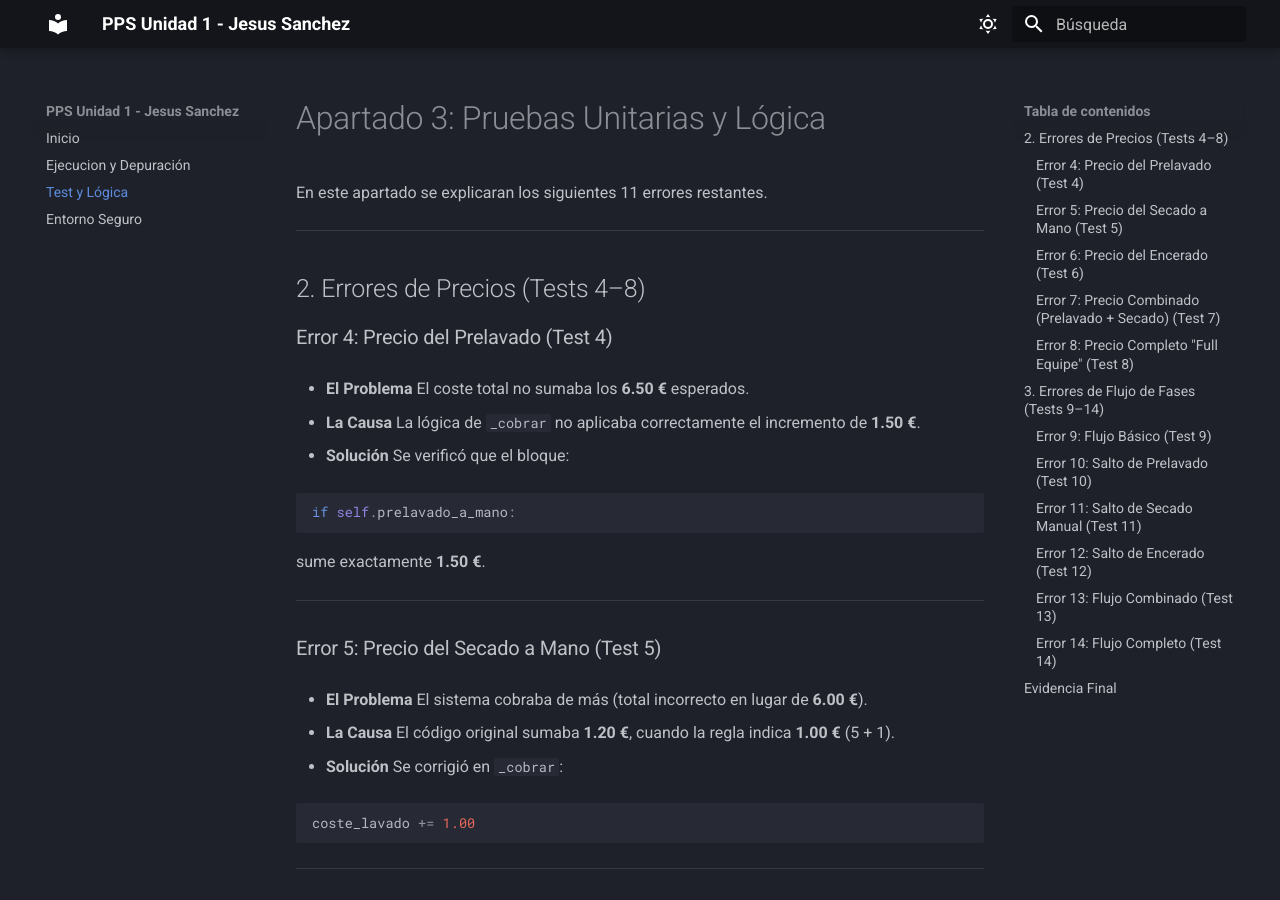
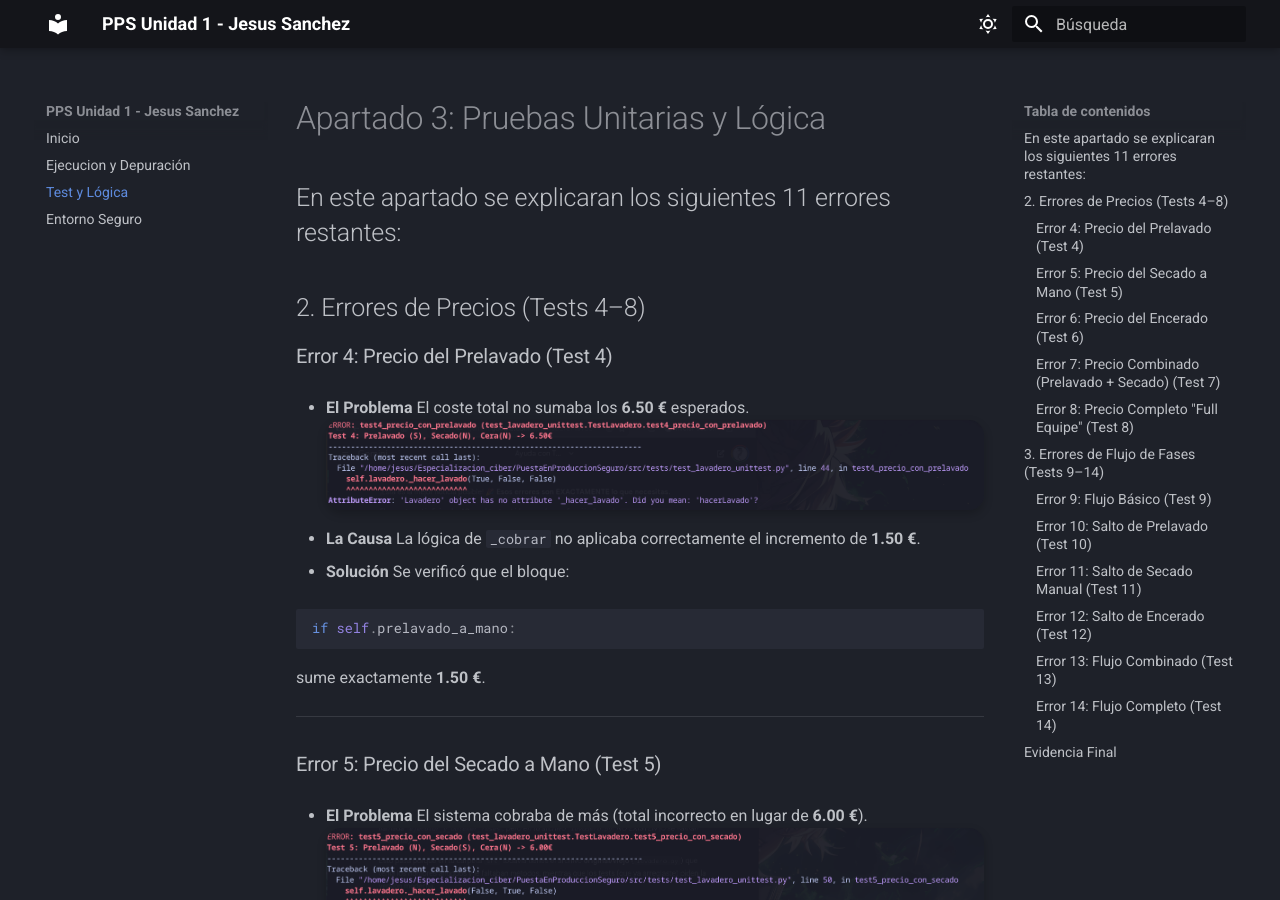
Before and after one commit to Marruch0/Unidad1-TareaRA1-JesusSanchez, an MkDocs documentation site: the page built from docs/tests.md, in a window 1280 px wide and 900 px high. Built offline with MkDocs 1.6.1 and Material for MkDocs 9.7.7, drawn with Linux system fonts in a browser that asks for light colours; some of the changed lines change nothing that is shown.

Commit message:
Documentacion

````diff
--- a/docs/tests.md
+++ b/docs/tests.md
@@ -1,7 +1,5 @@
 # Apartado 3: Pruebas Unitarias y Lógica
-En este apartado se explicaran los siguientes 11 errores restantes.
-
-
+En este apartado se explicaran los siguientes 11 errores restantes:
 ---
 
 ## 2. Errores de Precios (Tests 4–8)
@@ -10,6 +8,7 @@
 
 * **El Problema**
   El coste total no sumaba los **6.50 €** esperados.
+  ![Error 4](imagenes/Error4.png)
 
 * **La Causa**
   La lógica de `_cobrar` no aplicaba correctamente el incremento de **1.50 €**.
@@ -29,6 +28,7 @@
 
 * **El Problema**
   El sistema cobraba de más (total incorrecto en lugar de **6.00 €**).
+    ![Error 5](imagenes/Error5.png)
 
 * **La Causa**
   El código original sumaba **1.20 €**, cuando la regla indica **1.00 €** (5 + 1).
@@ -46,6 +46,7 @@
 
 * **El Problema**
   El total no alcanzaba los **7.20 €** al pedir secado y encerado.
+    ![Error 6](imagenes/Error6.png)
 
 * **La Causa**
   El precio del encerado estaba mal definido (probablemente **1.00 €**).
@@ -59,6 +60,7 @@
 
 * **El Problema**
   El cálculo combinado fallaba.
+    ![Error 7](imagenes/Error7.png)
 
 * **La Causa**
   Error arrastrado del precio incorrecto del secado (Error 5).
@@ -72,6 +74,7 @@
 
 * **El Problema**
   El total no era **8.70 €** como se esperaba.
+    ![Error 8](imagenes/Error8.png)
 
 * **La Causa**
   Suma de errores en los precios de secado y encerado.
@@ -87,6 +90,7 @@
 
 * **El Problema**
   El ciclo sin extras terminaba abruptamente o entraba en fases desconocidas.
+    ![Error 9](imagenes/Error9.png)
 
 * **La Causa**
   La máquina de estados (`avanzarFase`) tenía condicionales incorrectos.
@@ -104,6 +108,7 @@
 
 * **El Problema**
   La Fase 2 se saltaba aunque el prelavado estuviera contratado.
+    ![Error 10](imagenes/Error10.png)
 
 * **La Causa**
   Desde `FASE_COBRANDO (1)` se pasaba directamente a echar agua (3).
@@ -117,6 +122,7 @@
 
 * **El Problema**
   Desde los rodillos (Fase 5) siempre se iba al secado automático.
+    ![Error 11](imagenes/Error11.png)
 
 * **La Causa**
   El `if` ignoraba la preferencia de secado manual.
@@ -132,6 +138,7 @@
 
 * **El Problema**
   El ciclo terminaba en la **Fase 7**, sin pasar por el encerado.
+    ![Error 12](imagenes/Error12.png)
 
 * **La Causa**
   La Fase 7 llamaba directamente a `terminar()`.
@@ -147,6 +154,7 @@
 
 * **El Problema**
   Fallaba la combinación de prelavado y secado.
+    ![Error 13](imagenes/Error13.png)
 
 * **La Causa**
   Errores acumulados de las transiciones (Errores 10 y 11).
@@ -160,6 +168,7 @@
 
 * **El Problema**
   El recorrido más largo fallaba:
+    ![Error 14](imagenes/Error14.png)
 
   ```
   0 → 1 → 2 → 3 → 4 → 5 → 7 → 8 → 0
````
Also changed, not shown: docs/imagenes/Error10.png (added), docs/imagenes/Error11.png (added), docs/imagenes/Error12.png (added), docs/imagenes/Error13.png (added), docs/imagenes/Error14.png (added), docs/imagenes/Error5.png (added), docs/imagenes/Error6.png (added), docs/imagenes/Error7.png (added), docs/imagenes/Error8.png (added), docs/imagenes/Error9.png (added), docs/imagenes/tests_verdes.png (added).
